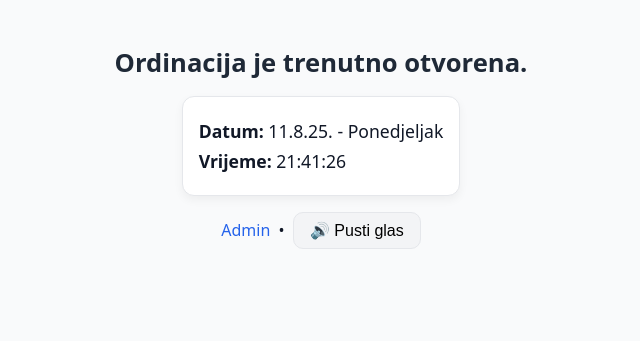
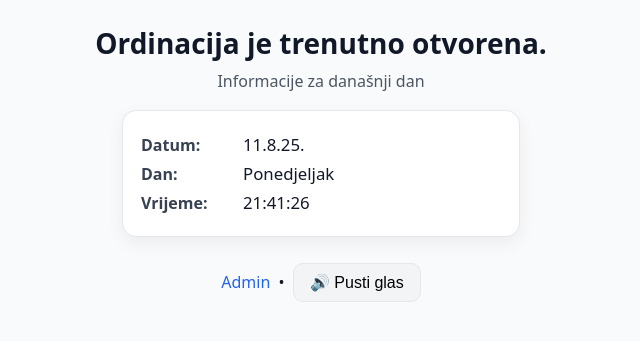
Before and after one commit to mikipikilab/radnovrijeme, a Flask app: page / in a window 1280 px wide. Shown: the top 341 px of the page, without its empty margins (319-959 px from the left). Run offline with Flask 3, Linux system fonts and the light colour scheme; some libraries are stand-ins or nearby versions.

Commit message:
Update index.html

```diff
--- a/templates/index.html
+++ b/templates/index.html
@@ -5,83 +5,69 @@
 <title>Radno vrijeme ordinacije</title>
 <script src="https://code.responsivevoice.org/responsivevoice.js?key=J55NcMXq"></script>
 <style>
+  :root { color-scheme: light; }
   body {
     font-family: system-ui, Arial, sans-serif;
     padding: 24px;
-    max-width: 640px;
+    max-width: 720px;
     margin: auto;
     text-align: center;
     background-color: #f9fafb;
     color: #111827;
   }
-  h2 {
-    margin-bottom: 16px;
-    font-size: 1.6rem;
-    color: #1f2937;
-  }
+  h1 { font-size: 1.75rem; margin: 0 0 8px; color: #111827; }
+  .sub { color: #4b5563; margin-bottom: 18px; }
   .box {
-    background: white;
+    background: #ffffff;
     border: 1px solid #e5e7eb;
-    padding: 16px;
-    border-radius: 12px;
+    padding: 16px 18px;
+    border-radius: 14px;
     display: inline-block;
     text-align: left;
-    box-shadow: 0 4px 10px rgba(0,0,0,0.05);
+    box-shadow: 0 6px 18px rgba(0,0,0,0.06);
     margin-bottom: 16px;
+    min-width: 360px;
   }
-  .box p {
-    margin: 6px 0;
-    font-size: 1.1rem;
-  }
+  .row { display: flex; gap: 10px; align-items: center; margin: 6px 0; }
+  .row b { width: 92px; color: #374151; }
+  .value { font-size: 1.05rem; }
+  .actions { margin-top: 10px; }
   button {
-    padding: 8px 16px;
+    padding: 9px 16px;
     border-radius: 10px;
     border: 1px solid #e5e7eb;
     background: #f3f4f6;
     cursor: pointer;
     font-size: 1rem;
   }
-  button:hover {
-    background: #e5e7eb;
-  }
-  a {
-    color: #2563eb;
-    text-decoration: none;
-  }
-  a:hover {
-    text-decoration: underline;
-  }
+  button:hover { background: #e5e7eb; }
+  a { color: #2563eb; text-decoration: none; }
+  a:hover { text-decoration: underline; }
 </style>
 <script>
 function azurirajVreme() {
-  var danasnjiDatum = new Date();
+  const d = new Date();
+  const dan = d.getDate();
+  const mjesec = d.getMonth() + 1;
+  const godina = d.getFullYear().toString().slice(-2);
+  document.getElementById('datum').innerText = `${dan}.${mjesec}.${godina}.`;
 
-  var dan = danasnjiDatum.getDate();
-  var mesec = danasnjiDatum.getMonth() + 1;
-  var godina = danasnjiDatum.getFullYear().toString().slice(-2);
-  document.getElementById('datum').innerText = `${dan}.${mesec}.${godina}.`;
+  const h = d.getHours();
+  const m = d.getMinutes();
+  const s = d.getSeconds();
+  document.getElementById('vreme').innerText =
+    `${h}:${(m<10?'0':'')+m}:${(s<10?'0':'')+s}`;
 
-  var sati = danasnjiDatum.getHours();
-  var minuti = danasnjiDatum.getMinutes();
-  var sekunde = danasnjiDatum.getSeconds();
-  document.getElementById('vreme').innerText =
-    `${sati}:${(minuti < 10 ? '0' : '') + minuti}:${(sekunde < 10 ? '0' : '') + sekunde}`;
-
-  var dani = [
-    'Nedjelja',
-    'Ponedjeljak',
-    'Utorak',
-    'Srijeda',
-    'Četvrtak',
-    'Petak',
-    'Subota'
+  const dani = [
+    'Nedjelja','Ponedjeljak','Utorak','Srijeda','Četvrtak','Petak','Subota'
   ];
-  document.getElementById('dan').innerText = dani[danasnjiDatum.getDay()];
+  document.getElementById('dan').innerText = dani[d.getDay()];
 }
 
 function speakMessage() {
-  let message = "{{ poruka }}";
+  const message = "{{ poruka }}";
   if (window.responsiveVoice && responsiveVoice.voiceSupport()) {
+    // pokuša muški → ženski → HR kao fallback
     if (responsiveVoice.speak(message, "Serbian Male") === false) {
       responsiveVoice.speak(message, "Serbian Female") ||
       responsiveVoice.speak(message, "Croatian Female");
@@ -94,9 +80,11 @@ function speakMessage() {
 window.addEventListener("load", function () {
   azurirajVreme();
   setInterval(azurirajVreme, 1000);
+
+  // Pokušaj odmah
   speakMessage();
 
-  // Ako je browser blokirao autoplay, pusti na prvi klik
+  // Ako je autoplay blokiran, pusti na prvi korisnički klik
   document.body.addEventListener("click", function handler() {
     speakMessage();
     document.body.removeEventListener("click", handler);
@@ -105,12 +93,16 @@ window.addEventListener("load", function () {
 </script>
 </head>
 <body>
-    <h2>{{ poruka }}</h2>
+    <h1>{{ poruka }}</h1>
+    <div class="sub">Informacije za današnji dan</div>
+
     <div class="box">
-        <p><strong>Datum:</strong> <span id="datum"></span> - <span id="dan"></span></p>
-           <p><strong>Vrijeme:</strong> <span id="vreme"></span></p>
+      <div class="row"><b>Datum:</b> <span class="value" id="datum"></span></div>
+      <div class="row"><b>Dan:</b> <span class="value" id="dan"></span></div>
+      <div class="row"><b>Vrijeme:</b> <span class="value" id="vreme"></span></div>
     </div>
-    <div>
+
+    <div class="actions">
       <a href="/admin">Admin</a>
       &nbsp;•&nbsp;
       <button onclick="speakMessage()">🔊 Pusti glas</button>
```
